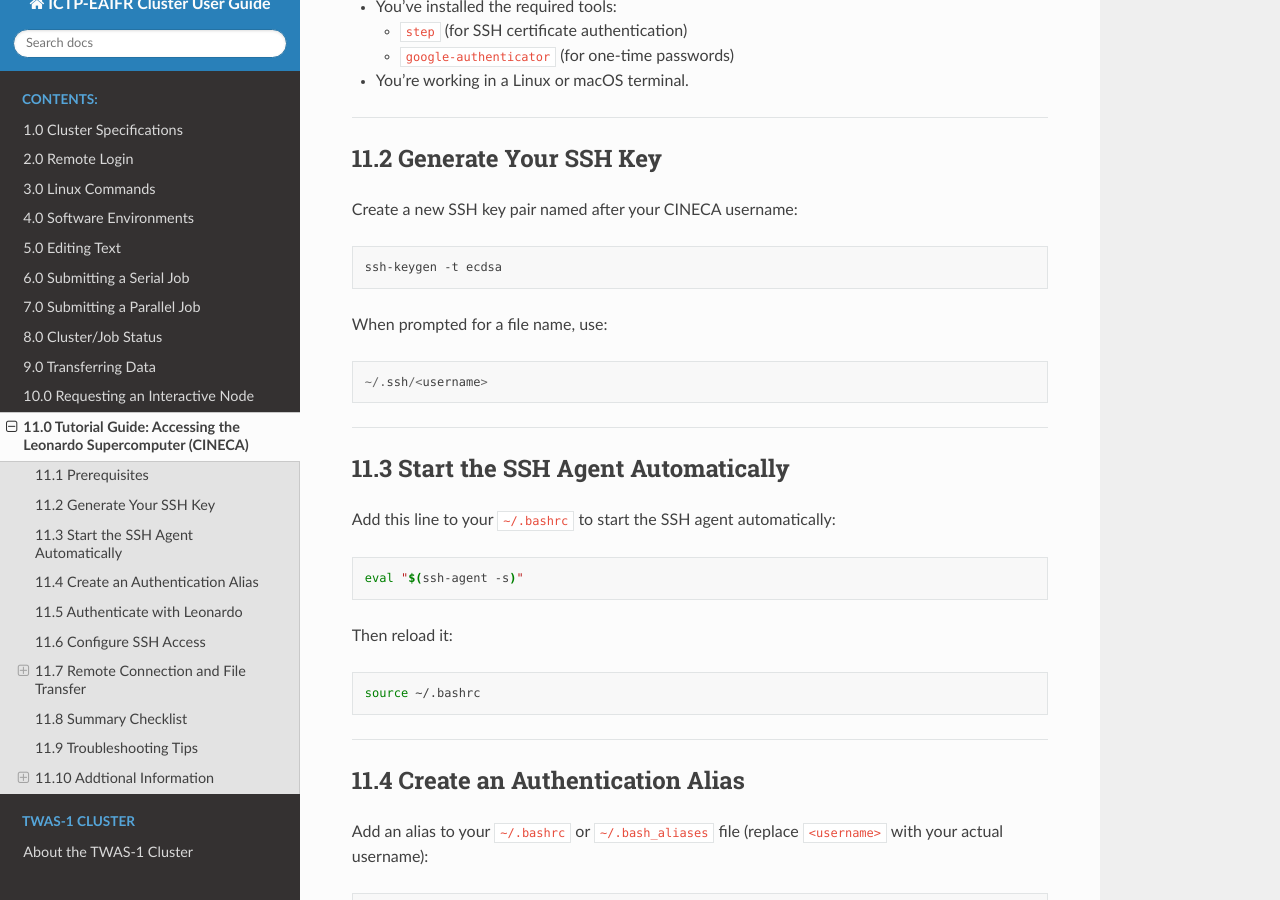
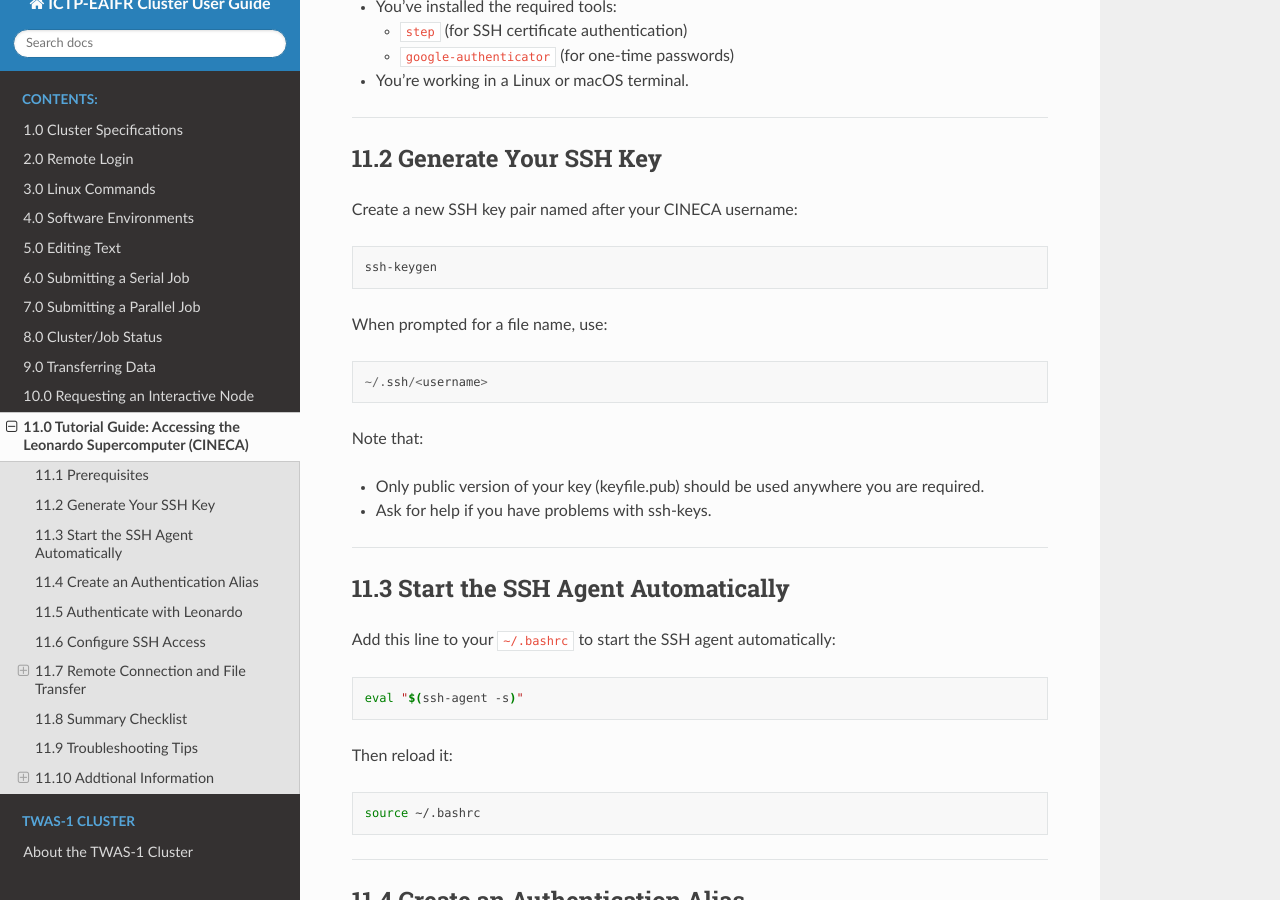
Before and after one commit to eaifrrw/sc-how-to, a Sphinx documentation site: the page built from docs/cineca_access.md, in a window 1280 px wide and 900 px high, scrolled down 427 px. Built offline with Sphinx 7.4.7 and the Read the Docs theme 3.1.0, drawn with Linux system fonts in a browser that asks for light colours.

Commit message:
removed ssh-keygen flags

````diff
--- a/docs/cineca_access.md
+++ b/docs/cineca_access.md
@@ -20,13 +20,16 @@ Before starting, make sure:
 Create a new SSH key pair named after your CINECA username:
 
 ```bash
-ssh-keygen -t ecdsa
+ssh-keygen
 ```
 
 When prompted for a file name, use:
 ```
 ~/.ssh/<username>
 ```
+Note that:
+- Only public version of your key (keyfile.pub) should be used anywhere you are required.
+- Ask for help if you have problems with ssh-keys.
 
 ---
 
@@ -130,7 +133,6 @@ scp -r leonardo:/leonardo_scratch/large/userexternal/<username>/Project/ /path/t
 ```bash
 rsync -PravzHS leonardodata:/leonardo_scratch/large/userexternal/<username>/Project/ /path/to/local
 ```
-
 ---
 
 ## 11.8 Summary Checklist
````
